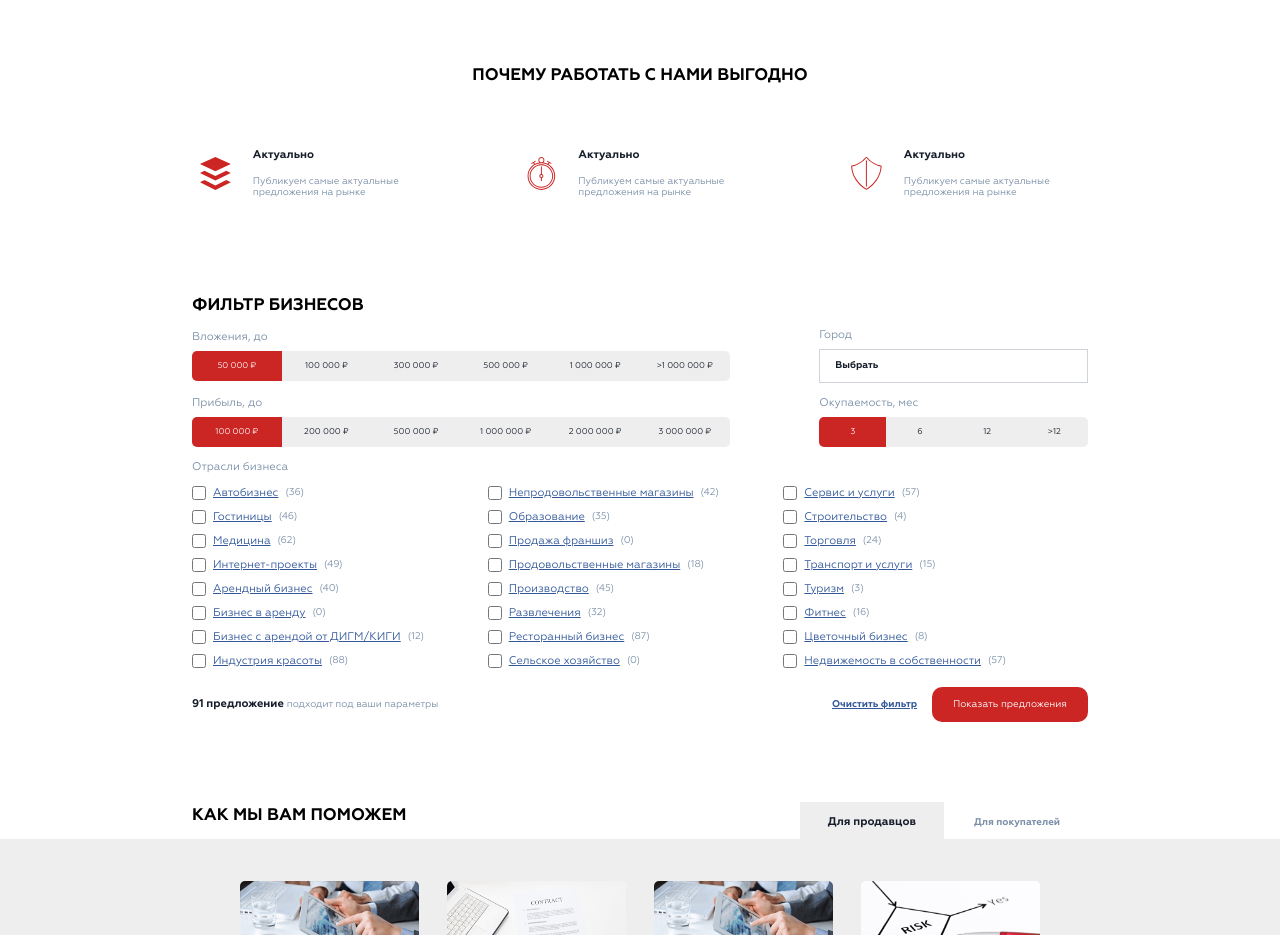
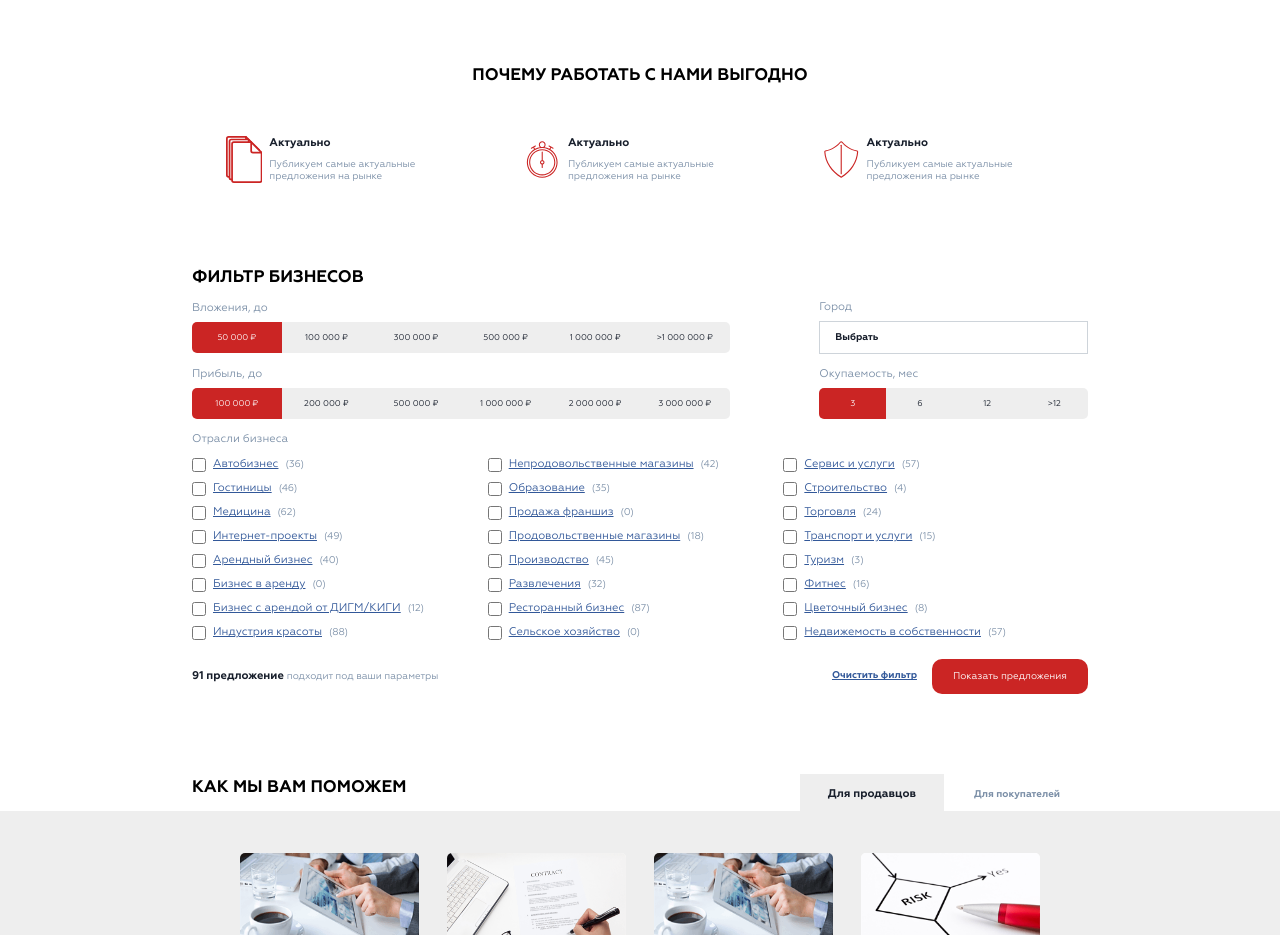
Before and after one commit to rescue88/test, a plain HTML site: page index.html in a window 1280 px wide. Shown: the part 1360-2295 px from the top of the page. Drawn offline with Linux system fonts and the light colour scheme.

Commit message:
fixed tips block

```diff
--- a/index.html
+++ b/index.html
@@ -519,16 +519,22 @@
                 <div class="main-container_tips_header headers centered-header">
                     Почему работать с нами выгодно
                 </div>
-                <div class="main-container_tips_content space-between">
+                <div class="main-container_tips_content">
                     <div class="main-container_tips_content_item center-childs">
-                        <svg aria-hidden="true" focusable="false" data-prefix="fab" data-icon="buffer" class="svg-inline--fa fa-buffer fa-w-14" role="img" xmlns="http://www.w3.org/2000/svg"
-                            viewBox="0 0 448 512">
-                            <path d="M427.84 380.67l-196.5 97.82a18.6 18.6 0 0 1-14.67 0L20.16 380.67c-4-2-4-5.28 0-7.29L67.22 350a18.65 18.65 0 0 1 14.69 0l134.76 67a18.51 18.51 0 0 0 14.67
-                            0l134.76-67a18.62 18.62 0 0 1 14.68 0l47.06 23.43c4.05 1.96 4.05 5.24 0 7.24zm0-136.53l-47.06-23.43a18.62 18.62 0 0 0-14.68 0l-134.76 67.08a18.68 18.68 0 0 1-14.67
-                            0L81.91 220.71a18.65 18.65 0 0 0-14.69 0l-47.06 23.43c-4 2-4 5.29 0 7.31l196.51 97.8a18.6 18.6 0 0 0 14.67 0l196.5-97.8c4.05-2.02 4.05-5.3 0-7.31zM20.16 130.42l196.5
-                            90.29a20.08 20.08 0 0 0 14.67 0l196.51-90.29c4-1.86 4-4.89 0-6.74L231.33 33.4a19.88 19.88 0 0 0-14.67 0l-196.5 90.28c-4.05 1.85-4.05 4.88 0 6.74z">
-                            </path>
-                        </svg>
+                        <svg xmlns="http://www.w3.org/2000/svg" viewBox="0 0 447.83 576.83">
+                            <defs><style>.cls-1{fill:#fff;}</style></defs>
+                            <polygon class="cls-1" points="11.5 21 11.5 490.33 30.5 501.67 361.17 501.67 372.5 477.67 372.5 139.67 254.5 10.33 19.83 10.33 11.5 21"/>
+                            <path d="M373.33,128H266.67A10.69,10.69,0,0,1,256,117.33V10.67A10.67,10.67,0,0,0,245.33,0H32A32,32,0,0,0,0,32V480a32,32,0,0,0,32,32H352a32,32,0,0,0,32-32V138.67A10.67,
+                                10.67,0,0,0,373.33,128ZM362.67,480A10.69,10.69,0,0,1,352,490.67H32A10.69,10.69,0,0,1,21.33,480V32A10.69,10.69,0,0,1,32,21.33H234.67v96a32,32,0,0,0,32,32h96Z"/>
+                            <path d="M380.86,131.14l-128-128a10.66,10.66,0,1,0-15.08,15.08l128,128a10.66,10.66,0,1,0,15.08-15.08Z"/>
+                            <polygon class="cls-1" points="45.01 53.08 45.01 522.41 64.01 533.75 394.68 533.75 406.01 509.75 406.01 171.75 288.01 42.41 53.34 42.41 45.01 53.08"/>
+                            <path d="M406.18,160.08H299.51a10.68,10.68,0,0,1-10.66-10.67V42.75a10.67,10.67,0,0,0-10.67-10.67H64.85a32,32,0,0,0-32,32v448a32,32,0,0,0,32,32h320a32,32,0,0,0,32-32V170.75A10.67,
+                                10.67,0,0,0,406.18,160.08Zm-10.67,352a10.68,10.68,0,0,1-10.66,10.67h-320a10.69,10.69,0,0,1-10.67-10.67v-448A10.69,10.69,0,0,1,64.85,53.41H267.51v96a32,32,0,0,0,32,32h96Z"/>
+                            <path d="M413.71,163.22l-128-128A10.66,10.66,0,1,0,270.63,50.3l128,128a10.66,10.66,0,0,0,15.08-15.08Z"/>
+                            <polygon class="cls-1" points="76.83 86.17 76.83 555.5 95.83 566.83 426.5 566.83 437.83 542.83 437.83 204.83 319.83 75.5 85.17 75.5 76.83 86.17"/>
+                            <path d="M437.17,192.83H330.5a10.68,10.68,0,0,1-10.67-10.66V75.5a10.67,10.67,0,0,0-10.66-10.67H95.83a32,32,0,0,0-32,32v448a32,32,0,0,0,32,32h320a32,32,0,0,0,32-32V203.5A10.67,
+                            10.67,0,0,0,437.17,192.83Zm-10.67,352a10.69,10.69,0,0,1-10.67,10.67h-320a10.68,10.68,0,0,1-10.66-10.67v-448A10.68,10.68,0,0,1,95.83,86.17H298.5v96a32,32,0,0,0,32,32h96Z"/>
+                            <path d="M444.7,196,316.7,68a10.67,10.67,0,1,0-15.09,15.08l128,128a10.75,10.75,0,0,0,7.56,3.12A10.66,10.66,0,0,0,444.7,196Z"/></g></g></svg>
                         <div class="main-container_tips_content_item_info">
                             <div class="main-container_tips_content_item_info_subheader subheaders">
                                 Актуально
--- a/style/scss/style.scss
+++ b/style/scss/style.scss
@@ -740,10 +740,14 @@ button {
 
 .main-container_tips {
     &_content {
+        display: flex;
+        justify-content: space-around;
         &_item {
             width: 35rem;
-            div {
-                padding: 7px;
+            &_info {
+                &_subheader {
+                    margin-bottom: 10px;
+                }
             }
 
             svg {
```
Also changed, not shown: style/css/style.css, svg/tips/buffer-brands.svg (deleted), svg/tips/documents-branch.svg (added).
